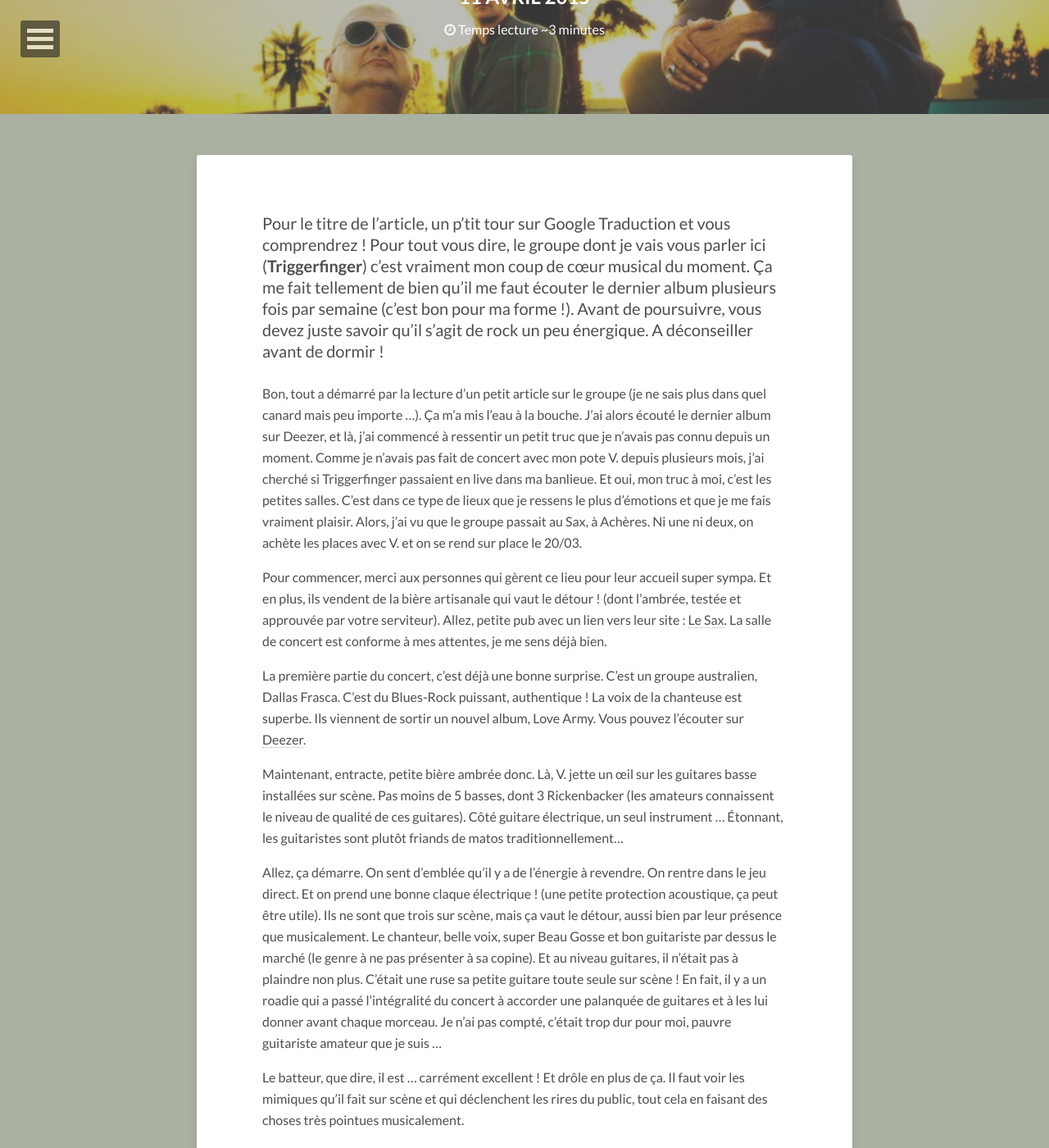
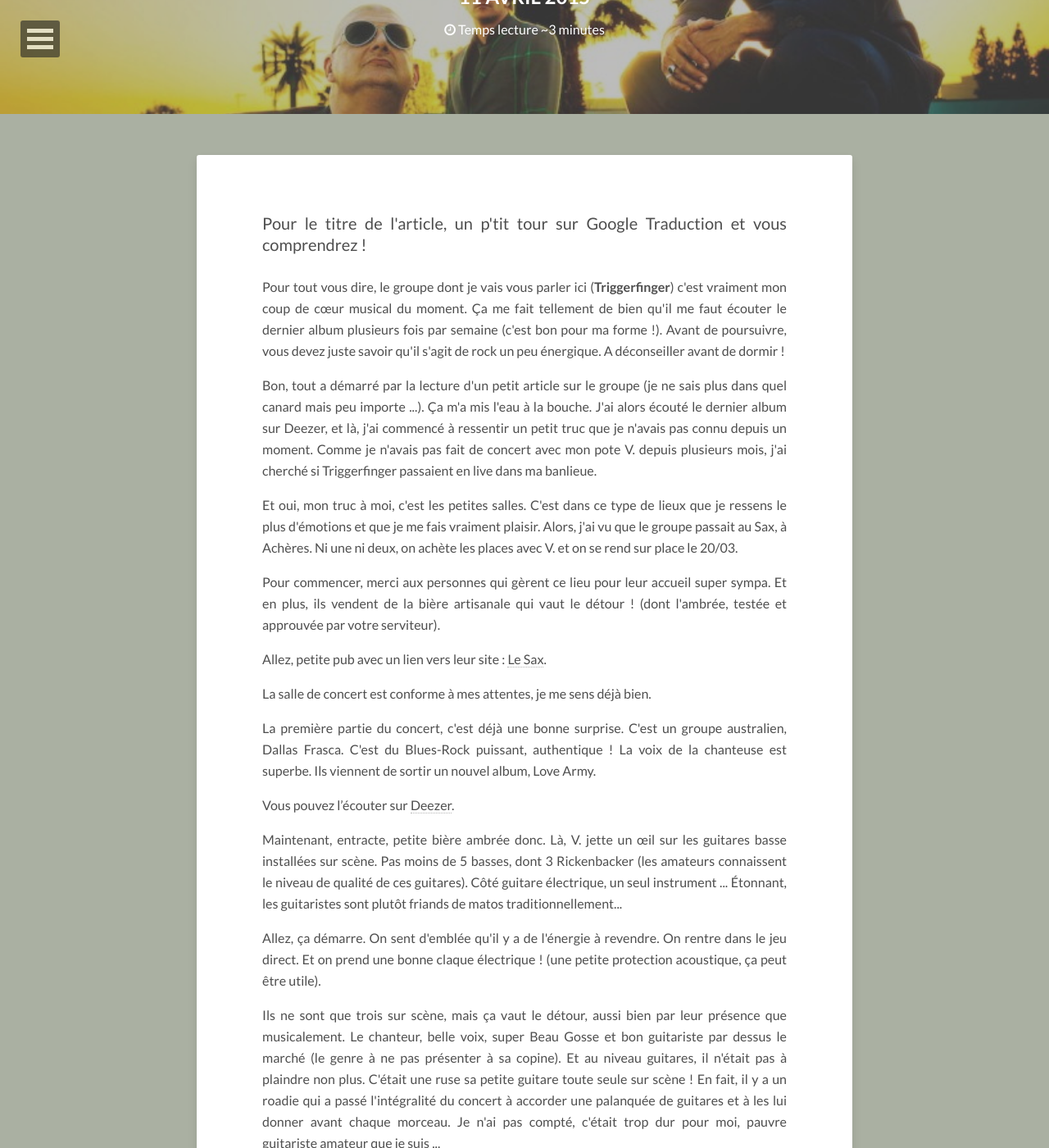
Before and after one commit to cyrd/cyrd.github.io, a Jekyll site: the page built from _posts/2015-04-11-TriggerFinger.md, in a window 1280 px wide and 1400 px high, scrolled down 261 px. Shown: the whole window at 82% size. Built offline with Jekyll 4.4.1, drawn with Linux system fonts in a browser that asks for light colours; nearby versions of some CDN libraries; some of the changed text lies outside the part shown.

Commit message:
Justification du texte des articles

```diff
--- a/_posts/2015-04-11-TriggerFinger.md
+++ b/_posts/2015-04-11-TriggerFinger.md
@@ -9,45 +9,36 @@ image:
 tags: [musique, rock, groupe, concert]
 ---
 
-Pour le titre de l'article, un p'tit tour sur Google Traduction et vous comprendrez !
-Pour tout vous dire, le groupe dont je vais vous parler ici (**Triggerfinger**) c'est vraiment mon coup de cœur musical du moment. Ça me fait tellement de bien qu'il me faut écouter le dernier album plusieurs fois par semaine (c'est bon pour ma forme !). Avant de poursuivre, vous devez juste savoir qu'il s'agit de rock un peu énergique. A déconseiller avant de dormir !
+<p style="text-align:justify">Pour le titre de l'article, un p'tit tour sur Google Traduction et vous comprendrez !</p>
+<p style="text-align:justify">Pour tout vous dire, le groupe dont je vais vous parler ici (<b>Triggerfinger</b>) c'est vraiment mon coup de cœur musical du moment. Ça me fait tellement de bien qu'il me faut écouter le dernier album plusieurs fois par semaine (c'est bon pour ma forme !). Avant de poursuivre, vous devez juste savoir qu'il s'agit de rock un peu énergique. A déconseiller avant de dormir !</p>
 
-Bon, tout a démarré par la lecture d'un petit article sur le groupe (je ne sais plus dans quel canard mais peu importe ...). Ça m'a mis l'eau à la bouche.
-J'ai alors écouté le dernier album sur Deezer, et là, j'ai commencé à ressentir un petit truc que je n'avais pas connu depuis un moment.
-Comme je n'avais pas fait de concert avec mon pote V. depuis plusieurs mois, j'ai cherché si Triggerfinger passaient en live dans ma banlieue.
-Et oui, mon truc à moi, c'est les petites salles. C'est dans ce type de lieux que je ressens le plus d'émotions et que je me fais vraiment plaisir.
-Alors, j'ai vu que le groupe passait au Sax, à Achères. Ni une ni deux, on achète les places avec V. et on se rend sur place le 20/03.
+<p style="text-align:justify">Bon, tout a démarré par la lecture d'un petit article sur le groupe (je ne sais plus dans quel canard mais peu importe ...). Ça m'a mis l'eau à la bouche. J'ai alors écouté le dernier album sur Deezer, et là, j'ai commencé à ressentir un petit truc que je n'avais pas connu depuis un moment. Comme je n'avais pas fait de concert avec mon pote V. depuis plusieurs mois, j'ai cherché si Triggerfinger passaient en live dans ma banlieue.</p>
+<p style="text-align:justify">Et oui, mon truc à moi, c'est les petites salles. C'est dans ce type de lieux que je ressens le plus d'émotions et que je me fais vraiment plaisir. Alors, j'ai vu que le groupe passait au Sax, à Achères. Ni une ni deux, on achète les places avec V. et on se rend sur place le 20/03.</p>
 
-Pour commencer, merci aux personnes qui gèrent ce lieu pour leur accueil super sympa. Et en plus, ils vendent de la bière artisanale qui vaut le détour ! (dont l'ambrée, testée et approuvée par votre serviteur). Allez, petite pub avec un lien vers leur site : [Le Sax](http://www.lesax-acheres78.fr/). La salle de concert est conforme à mes attentes, je me sens déjà bien.
+<p style="text-align:justify">Pour commencer, merci aux personnes qui gèrent ce lieu pour leur accueil super sympa. Et en plus, ils vendent de la bière artisanale qui vaut le détour ! (dont l'ambrée, testée et approuvée par votre serviteur).</p>Allez, petite pub avec un lien vers leur site : [Le Sax](http://www.lesax-acheres78.fr/).
 
-La première partie du concert, c'est déjà une bonne surprise.
-C'est un groupe australien, Dallas Frasca. C'est du Blues-Rock puissant, authentique !
-La voix de la chanteuse est superbe.
-Ils viennent de sortir un nouvel album, Love Army. Vous pouvez l'écouter sur [Deezer](http://www.deezer.com/album/9793458).
+La salle de concert est conforme à mes attentes, je me sens déjà bien.
 
-Maintenant, entracte, petite bière ambrée donc.
-Là, V. jette un œil sur les guitares basse installées sur scène. Pas moins de 5 basses, dont 3 Rickenbacker (les amateurs connaissent le niveau de qualité de ces guitares).
-Côté guitare électrique, un seul instrument ... Étonnant, les guitaristes sont plutôt friands de matos traditionnellement...
+<p style="text-align:justify">La première partie du concert, c'est déjà une bonne surprise. C'est un groupe australien, Dallas Frasca. C'est du Blues-Rock puissant, authentique ! La voix de la chanteuse est superbe. Ils viennent de sortir un nouvel album, Love Army.</p> Vous pouvez l'écouter sur [Deezer](http://www.deezer.com/album/9793458).
 
-Allez, ça démarre. On sent d'emblée qu'il y a de l'énergie à revendre. On rentre dans le jeu direct. Et on prend une bonne claque électrique ! (une petite protection acoustique, ça peut être utile).
-Ils ne sont que trois sur scène, mais ça vaut le détour, aussi bien par leur présence que musicalement.
-Le chanteur, belle voix, super Beau Gosse et bon guitariste par dessus le marché (le genre à ne pas présenter à sa copine). Et au niveau guitares, il n'était pas à plaindre non plus. C'était une ruse sa petite guitare toute seule sur scène ! En fait, il y a un roadie qui a passé l'intégralité du concert à accorder une palanquée de guitares et à les lui donner avant chaque morceau. Je n'ai pas compté, c'était trop dur pour moi, pauvre guitariste amateur que je suis ...
+<p style="text-align:justify">Maintenant, entracte, petite bière ambrée donc. Là, V. jette un œil sur les guitares basse installées sur scène. Pas moins de 5 basses, dont 3 Rickenbacker (les amateurs connaissent le niveau de qualité de ces guitares). Côté guitare électrique, un seul instrument ... Étonnant, les guitaristes sont plutôt friands de matos traditionnellement...</p>
 
-Le batteur, que dire, il est ... carrément excellent ! Et drôle en plus de ça. Il faut voir les mimiques qu'il fait sur scène et qui déclenchent les rires du public, tout cela en faisant des choses très pointues musicalement.
+<p style="text-align:justify">Allez, ça démarre. On sent d'emblée qu'il y a de l'énergie à revendre. On rentre dans le jeu direct. Et on prend une bonne claque électrique ! (une petite protection acoustique, ça peut être utile).</p>
+<p style="text-align:justify">Ils ne sont que trois sur scène, mais ça vaut le détour, aussi bien par leur présence que musicalement. Le chanteur, belle voix, super Beau Gosse et bon guitariste par dessus le marché (le genre à ne pas présenter à sa copine). Et au niveau guitares, il n'était pas à plaindre non plus. C'était une ruse sa petite guitare toute seule sur scène ! En fait, il y a un roadie qui a passé l'intégralité du concert à accorder une palanquée de guitares et à les lui donner avant chaque morceau. Je n'ai pas compté, c'était trop dur pour moi, pauvre guitariste amateur que je suis ...</p>
 
-Quant au bassiste, en plus d'être bon et d'être capable de passer d'un style de jeu pur Basse à des effets de guitariste, il a une présence extraordinaire grâce à ses 2m et sa carrure à la "Dent de Requin".
+<p style="text-align:justify">Le batteur, que dire, il est ... carrément excellent ! Et drôle en plus de ça. Il faut voir les mimiques qu'il fait sur scène et qui déclenchent les rires du public, tout cela en faisant des choses très pointues musicalement.</p>
 
-Tous les trois sont en parfaite symbiose et c'est ce qui fait la magie.
-Et en même temps, on sent que c'est très pro tout ça.
+<p style="text-align:justify">Quant au bassiste, en plus d'être bon et d'être capable de passer d'un style de jeu pur Basse à des effets de guitariste, il a une présence extraordinaire grâce à ses 2m et sa carrure à la "Dent de Requin".</p>
 
-En résumé, ça a été 2h de régal.
-Alors, je vous conseille vivement d'aller voir Triggerfinger en Live. Ils sont encore en tournée en France (ce sont des belges en fait).
+<p style="text-align:justify">Tous les trois sont en parfaite symbiose et c'est ce qui fait la magie. Et en même temps, on sent que c'est très pro tout ça.</p>
+
+<p style="text-align:justify">En résumé, ça a été 2h de régal. Alors, je vous conseille vivement d'aller voir Triggerfinger en Live. Ils sont encore en tournée en France (ce sont des belges en fait).</p>
 Maintenant, même si c'est moins bien que le Live, vous pouvez écouter leur dernier album (**By Absence Of The Sun**) sur [Deezer](http://www.deezer.com/album/7689029).
 
 <figure>
 	<img src="/images/By-Absence-Of-The-Sun_Cover.jpg" alt="">
 </figure>
 
-Personnellement, mes titres préférés sur cet album sont Big Hole, Black Panic et By Absence Of The Sun. Peut-être connaissez-vous déjà Game également ?
+<p style="text-align:justify">Personnellement, mes titres préférés sur cet album sont Big Hole, Black Panic et By Absence Of The Sun. Peut-être connaissez-vous déjà Game également ?</p>
 
 Allez, à bientôt et longue vie à Triggerfinger !
```
Also changed, not shown: _posts/2015-04-01-Appli_Cord.md (+9 -9 lines).
